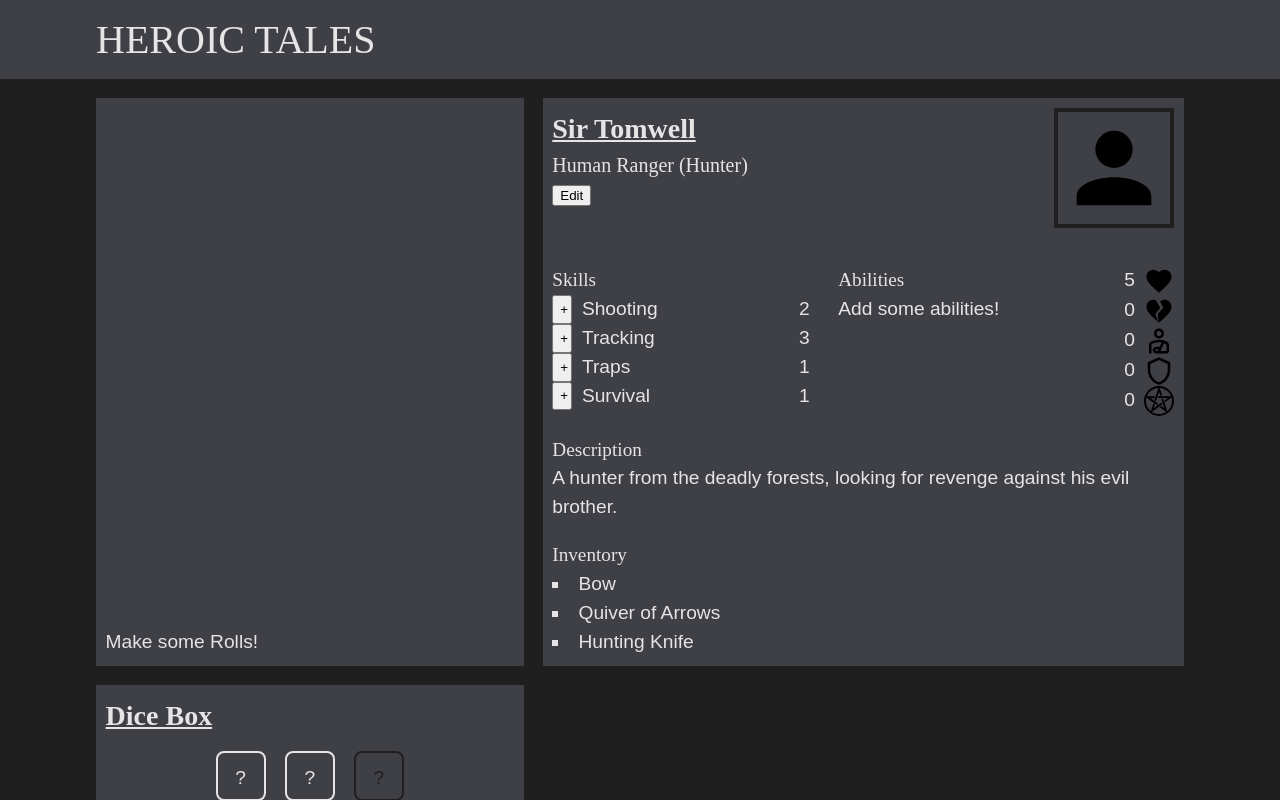
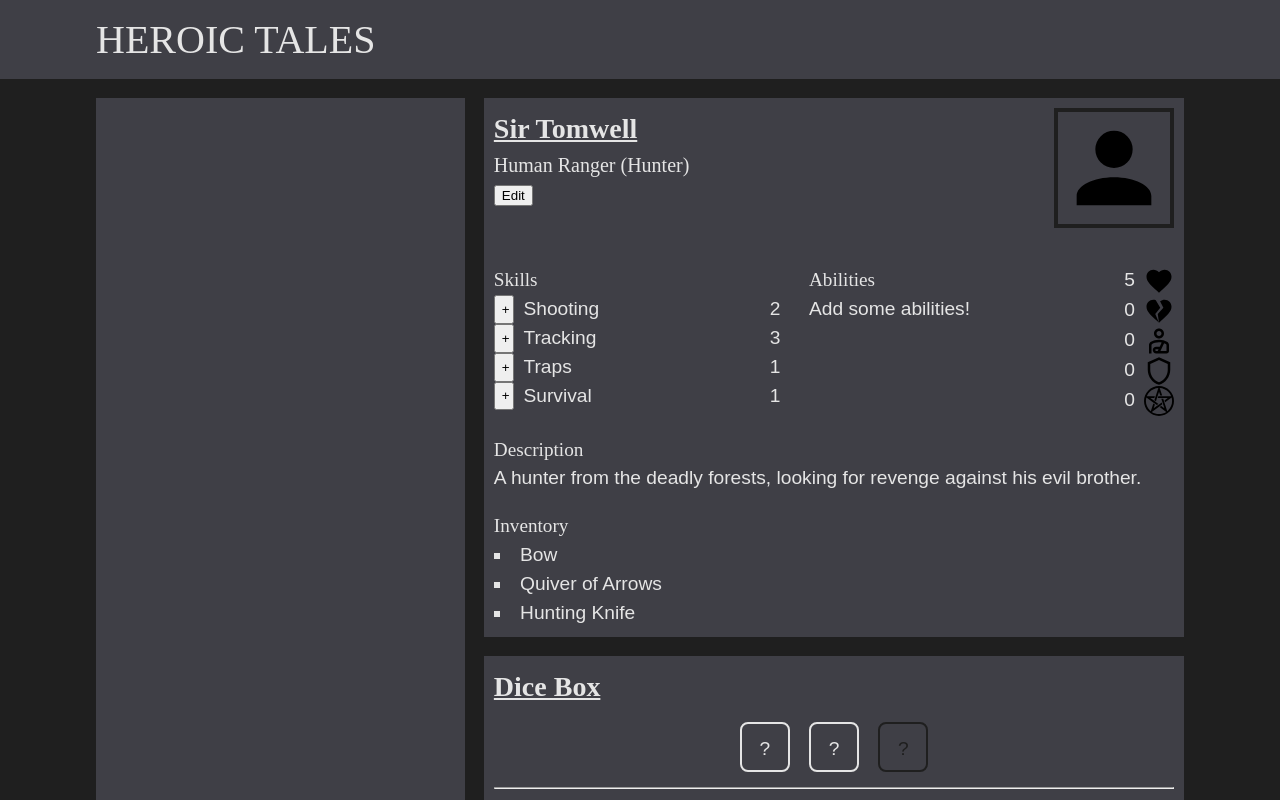
Before and after one commit to gemini-mastiff/heroic-tales-app, a React (Vite) app: page / in a window 1280 px wide. Shown: the top 800 px of the page. Built offline with nearby package versions, Linux system fonts and the light colour scheme; a web font is replaced by a local one.

Commit message:
style: change GameGrid display from grid to flex

```diff
--- a/src/components/Main.jsx
+++ b/src/components/Main.jsx
@@ -97,6 +97,7 @@ export default function Main() {
       <WidthContainer>
         <GameGrid>
           <RollLog rollLog={rollLog} />
+          <CharDiceContainer>
             <CharSheetContainer>
               <CharSheet
                 char={charArr[currChar]}
@@ -112,6 +113,7 @@ export default function Main() {
               handleResults={handleResults}
               setResults={setResults}
             />
+          </CharDiceContainer>
         </GameGrid>
         <DialogModal isOpen={editChar} onClose={setEditChar}>
           <form action=""></form>
@@ -123,15 +125,21 @@ export default function Main() {
 
 const MainStyled = styled.main`
   background-color: var(--BG-COLOUR);
-  display: flex;
 `;
 
 const GameGrid = styled.div`
-  height: 100%;
-  display: grid;
-  grid-template-columns: 2fr 3fr;
-  grid-template-rows: 1fr 1fr;
+  max-height: 955px;
+  display: flex;
+  align-items: stretch;
   padding: 1em 0;
+  gap: 1em;
+  margin: auto;
+`;
+
+const CharDiceContainer = styled.div`
+  flex: 2;
+  display: flex;
+  flex-direction: column;
   gap: 1em;
 `;
 
--- a/src/components/RollLog.jsx
+++ b/src/components/RollLog.jsx
@@ -26,17 +26,11 @@ export default function RollLog({ rollLog }) {
 
 const RollLogContainer = styled.div`
   flex: 1;
+  max-height: 100%;
   background-color: var(--MAIN-COLOUR);
   display: flex;
   flex-direction: column;
-  justify-content: end;
+  justify-content: flex-end;
   padding: 0.5em;
+  overflow: auto;
 `;
-
-const RollLogStyled = styled.div`
-  height: 100%;
-  display: flex;
-  flex-direction: column;
-  justify-content: flex-end;
-  overflow-y: auto;
-`;
```
Lines whose indentation alone changed are shown as unchanged.
